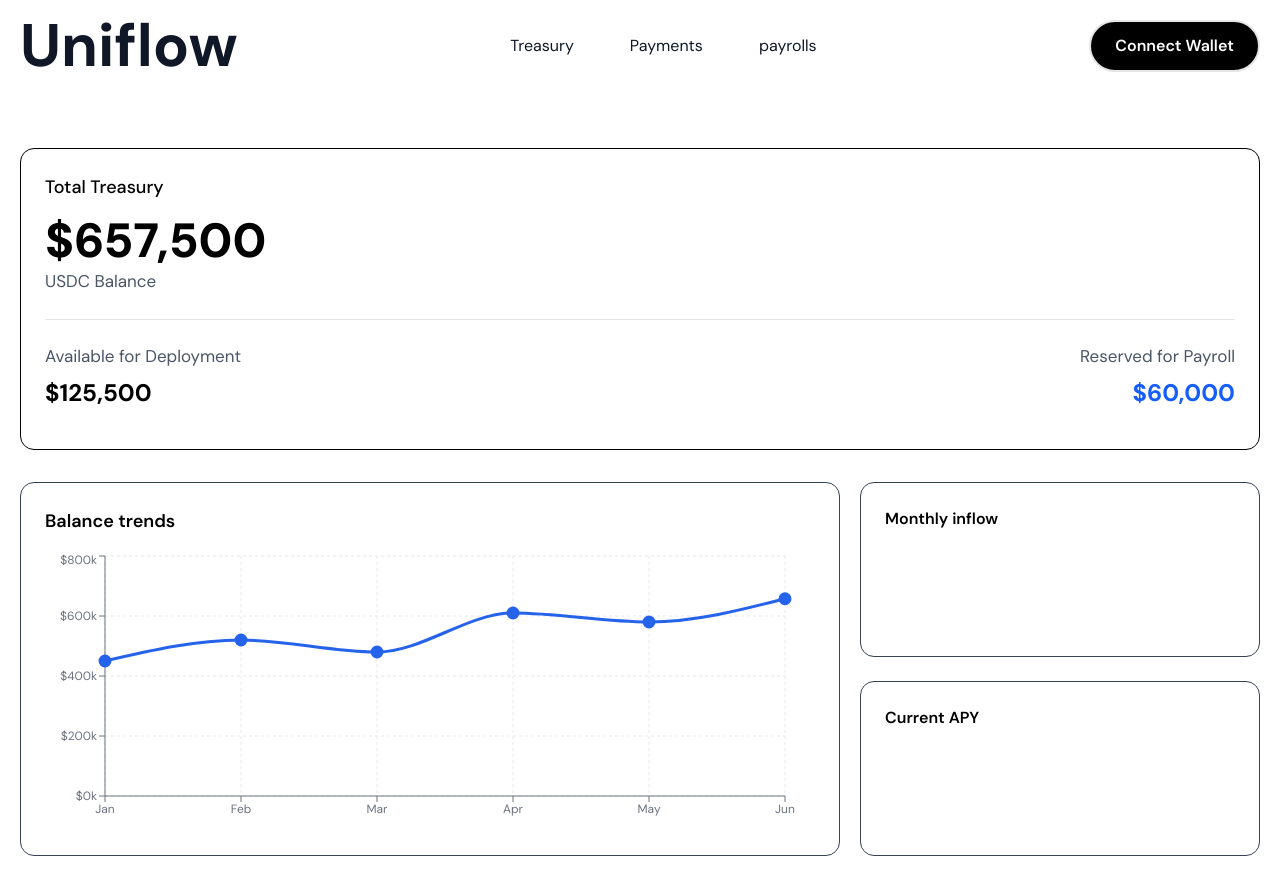
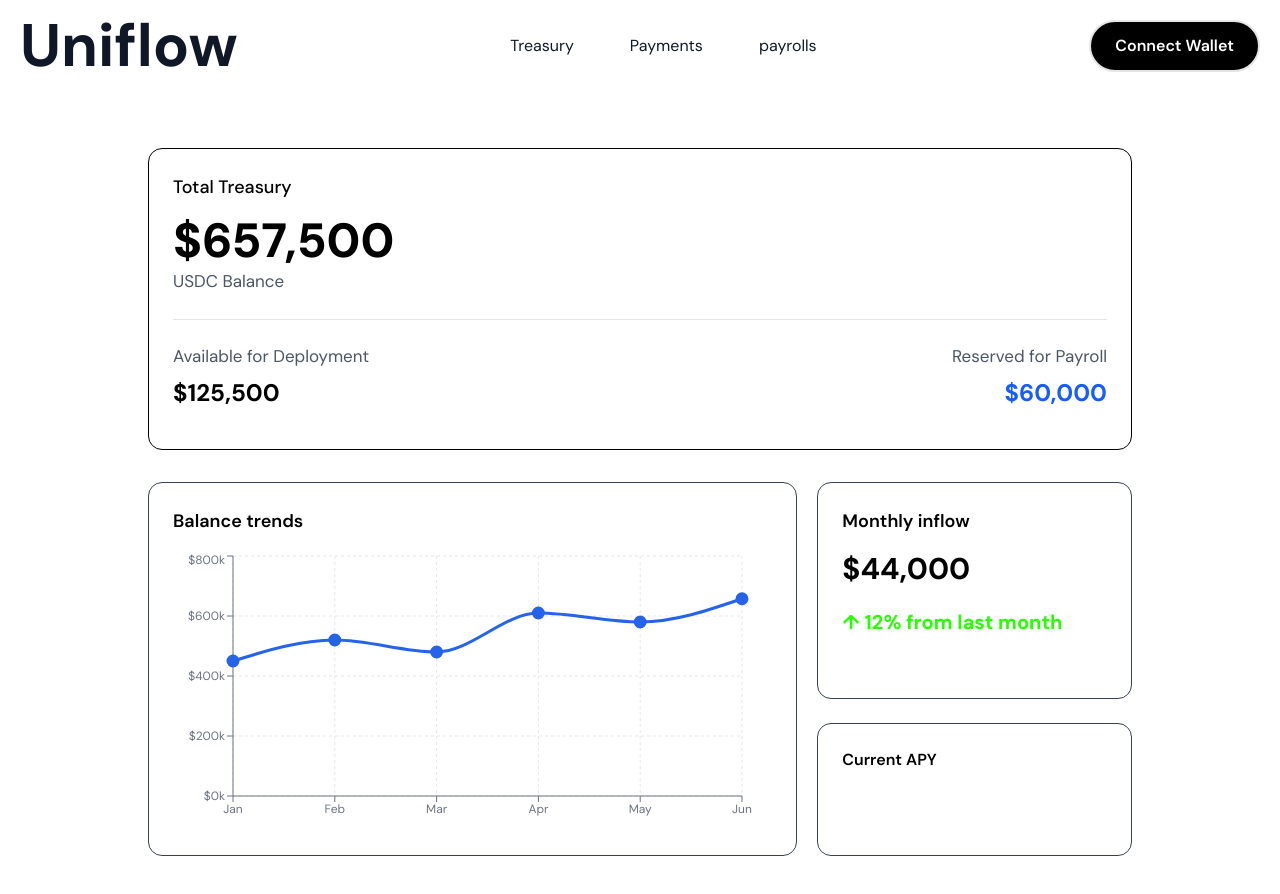
Before and after one commit to Apurvborhade/UniFlow, a Next.js app in the folder frontend/: page / in a window 1280 px wide. Shown: the top 894 px of the page. Built offline with nearby package versions, Linux system fonts and the light colour scheme.

Commit message:
Monthly inflow card UI

```diff
--- a/frontend/app/(root)/page.tsx
+++ b/frontend/app/(root)/page.tsx
@@ -3,7 +3,7 @@ import BalanceTrendsChart from "@/components/BalanceTrendsChart";
 const Dashboard = () => {
   return (
     <div>
-      <section className="max-w-7xl  mx-auto px-5 py-4 flex flex-col items-center justify-between">
+      <section className="max-w-5xl  mx-auto px-5 py-4 flex flex-col items-center justify-between">
         <div className="bg-white w-full border border-black rounded-xl p-6 mb-8 pt-6 pb-10">
           <h2 className="text-black font-medium text-lg mb-4">
             Total Treasury
@@ -40,14 +40,15 @@ const Dashboard = () => {
 
           {/* Right Column Stats */}
           <div className="flex flex-col justify-between gap-6">
-            <div className="bg-white border h-full border-gray-700 rounded-xl p-6">
-              <h3 className="text-black font-semibold mb-4">
-                Monthly inflow
-              </h3>
+            <div className="bg-white border flex-2 h-full border-gray-700 rounded-xl p-6">
+              <h3 className="text-black text-lg font-semibold mb-4">Monthly inflow</h3>
+              <p className="text-3xl font-bold text-black">$44,000</p>
+              <p className="text-[#26FF00] pt-3 text-[20px]  font-bold mt-2">
+                ↑ 12% from last month
+              </p>
             </div>
 
-
-            <div className="bg-white border h-full  border-gray-700 rounded-xl p-6">
+            <div className="bg-white border  flex-1   h-full  border-gray-700 rounded-xl p-6">
               <h3 className="text-black font-semibold mb-4">Current APY</h3>
             </div>
           </div>
```
